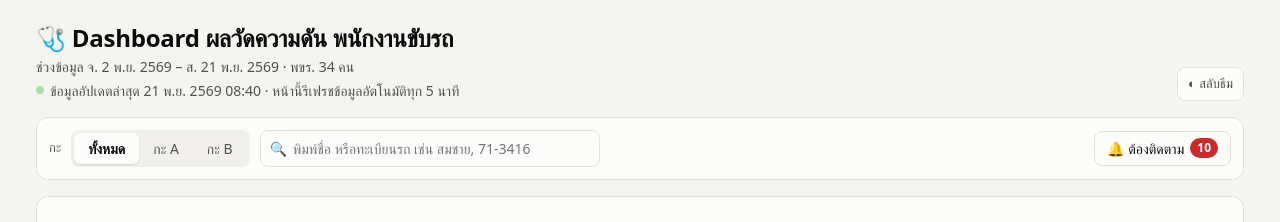
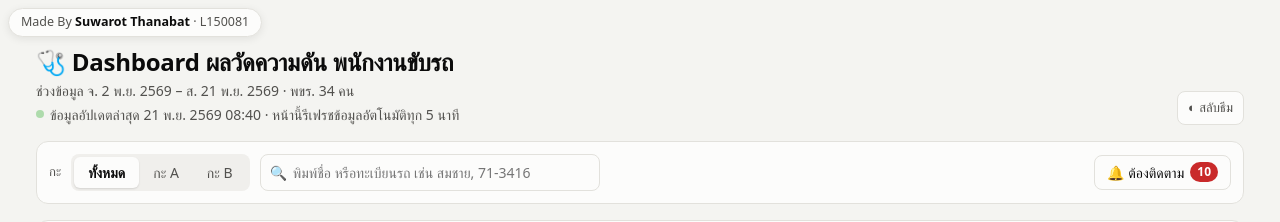
Before and after one commit to godaresz/Dashboard, a plain HTML site: page site/index.html in a window 1280 px wide. Shown: the top 222 px of the page. Drawn offline with nearby package versions, Linux system fonts and the light colour scheme; a script that the page names is missing; a web font is replaced by a local one.

Commit message:
Pin the Made By credit to the top-left corner
Move the credit from the page footer to a fixed badge in the top-left
corner that stays visible while scrolling; shift the page top padding
and the sticky filter bar down so they do not overlap.

Co-Authored-By: Claude Opus 5.5 <noreply@anthropic.com>
Claude-Session: https://claude.ai/code/session_01CQAN3RnSxSRh4b7E9BsgoD

```diff
--- a/site/index.html
+++ b/site/index.html
@@ -42,13 +42,13 @@
 *{box-sizing:border-box}
 html,body{margin:0}
 body{background:var(--bg);color:var(--text);font-family:"IBM Plex Sans Thai",system-ui,sans-serif;font-size:15px;line-height:1.5}
-.wrap{max-width:1240px;margin:0 auto;padding:20px 16px 48px}
+.wrap{max-width:1240px;margin:0 auto;padding:44px 16px 48px}
 header.top{display:flex;flex-wrap:wrap;align-items:flex-end;justify-content:space-between;gap:12px;margin-bottom:16px}
 h1{font-size:24px;margin:0;font-weight:700;letter-spacing:-.01em}
 .sub{color:var(--text-2);font-size:14px}
 .btn-theme{background:var(--surface);border:1px solid var(--border);color:var(--text-2);border-radius:8px;padding:6px 10px;cursor:pointer;font:inherit;font-size:13px}
 
-.filters{display:flex;flex-wrap:wrap;gap:10px;align-items:center;background:var(--surface);border:1px solid var(--border);border-radius:12px;padding:12px;margin-bottom:16px;position:sticky;top:8px;z-index:5}
+.filters{display:flex;flex-wrap:wrap;gap:10px;align-items:center;background:var(--surface);border:1px solid var(--border);border-radius:12px;padding:12px;margin-bottom:16px;position:sticky;top:42px;z-index:5}
 .filters label{font-size:13px;color:var(--text-2)}
 .seg{display:inline-flex;background:var(--surface-2);border-radius:8px;padding:3px}
 .seg button{border:0;background:transparent;font:inherit;font-size:14px;padding:5px 14px;border-radius:6px;cursor:pointer;color:var(--text-2)}
@@ -170,7 +170,8 @@ tbody tr.click:hover{background:var(--surface-2)}
 .hidden{display:none!important}
 .tip{position:fixed;pointer-events:none;background:var(--text);color:var(--surface);font-size:12.5px;padding:6px 9px;border-radius:6px;z-index:50;white-space:nowrap}
 footer{color:var(--text-3);font-size:12.5px;margin-top:8px}
-.madeby{margin-top:14px;padding-top:12px;border-top:1px solid var(--border);text-align:center;font-size:13px;color:var(--text-2)}
+/* Made By: ค้างมุมซ้ายบนตลอดแม้เลื่อนหน้า (ผู้ใช้กำหนด) */
+.madeby{position:fixed;top:8px;left:8px;z-index:40;font-size:12.5px;color:var(--text-2);background:var(--surface);border:1px solid var(--border);border-radius:999px;padding:4px 12px;box-shadow:0 2px 8px rgba(0,0,0,.08);white-space:nowrap;pointer-events:none}
 .madeby b{color:var(--text);font-weight:600}
 @media (max-width:600px){
   .filters{position:static}
@@ -183,6 +184,7 @@ footer{color:var(--text-3);font-size:12.5px;margin-top:8px}
 </style>
 </head>
 <body>
+<div class="madeby">Made By <b>Suwarot Thanabat</b> · L150081</div>
 <div class="wrap">
   <header class="top">
     <div>
@@ -292,7 +294,6 @@ footer{color:var(--text-3);font-size:12.5px;margin-top:8px}
   </section>
 
   <footer id="foot"></footer>
-  <div class="madeby">Made By <b>Suwarot Thanabat</b> · L150081</div>
 </div>
 <div class="tip hidden" id="tip"></div>
 
```
Also changed, not shown: 1 other file.
